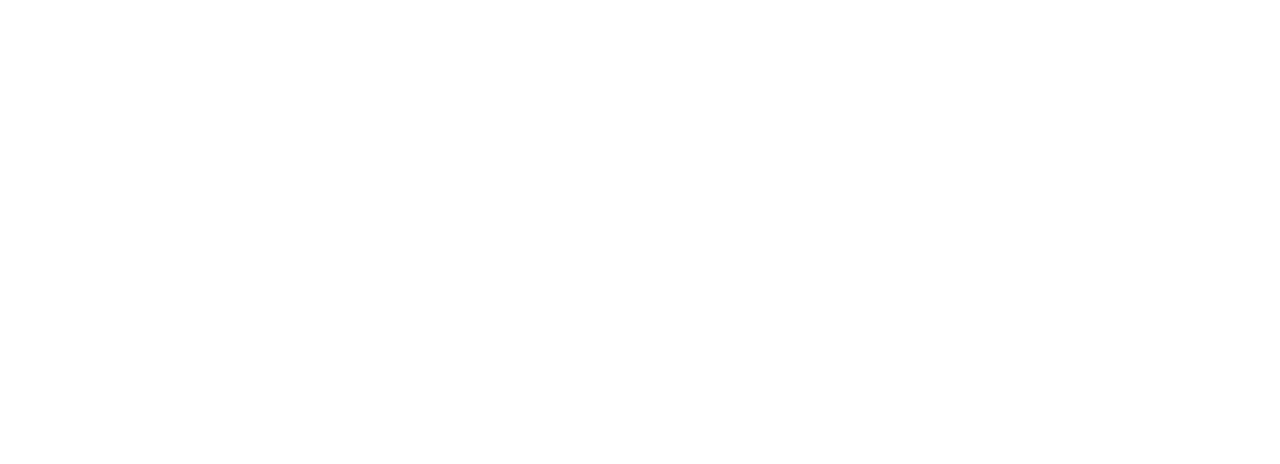
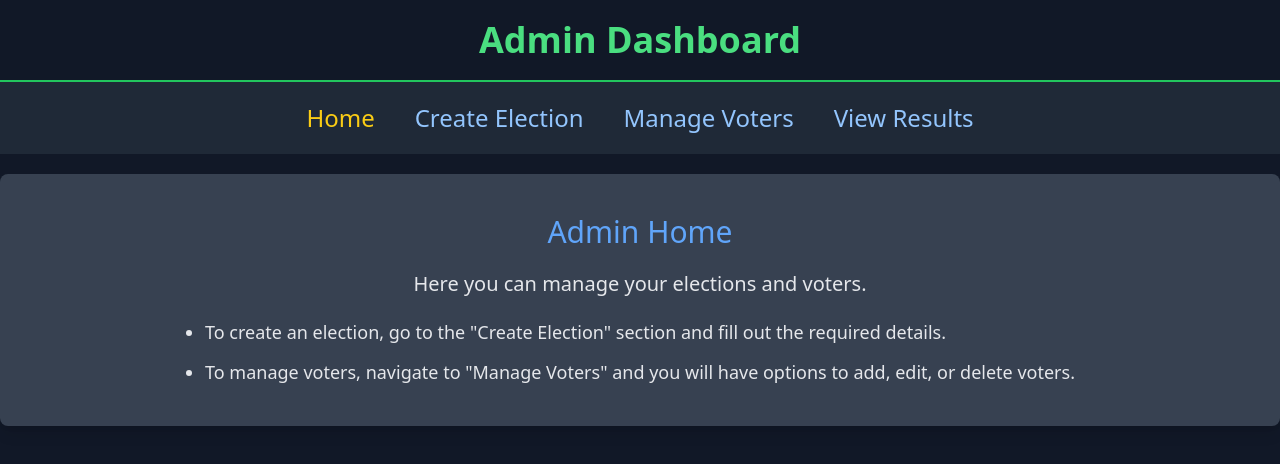
Before and after one commit to Kesavanmessi/secured_voting_system_fullstack, a React (Vite) app in the folder secure-voting/: page /admin-dashboard/home in a window 1280 px wide. Before the commit this address had no page. Shown: the top 464 px of the page. Built offline with nearby package versions, Linux system fonts and the light colour scheme.

Commit message:
created a admin dashboard page consists of home and three buttons after correct login from admin login page it will come to admindashboard by default it will go to admindashboard home page

```diff
--- /dev/null
+++ b/secure-voting/src/AdminDashboard.jsx
@@ -0,0 +1,49 @@
+import { NavLink, Outlet, Navigate } from 'react-router-dom';
+
+function AdminDashboard() {
+  return (
+    <div className="flex flex-col bg-gray-900 min-h-screen text-white">
+      {/* Heading */}
+      <header className="text-center py-5 border-b-2 border-green-500">
+        <h1 className="text-4xl font-bold text-green-400">Admin Dashboard</h1>
+      </header>
+
+      {/* Navbar */}
+      <nav className="flex justify-center space-x-10 bg-gray-800 py-5">
+        <NavLink
+          to="home"
+          className={({ isActive }) =>
+            isActive ? "text-2xl text-yellow-400" : "text-2xl text-blue-300 hover:text-blue-500"
+          }>
+          Home
+        </NavLink>
+        <NavLink
+          to="create-election"
+          className={({ isActive }) =>
+            isActive ? "text-2xl text-yellow-400" : "text-2xl text-blue-300 hover:text-blue-500"
+          }>
+          Create Election
+        </NavLink>
+        <NavLink
+          to="manage-voters"
+          className={({ isActive }) =>
+            isActive ? "text-2xl text-yellow-400" : "text-2xl text-blue-300 hover:text-blue-500"
+          }>
+          Manage Voters
+        </NavLink>
+        <NavLink
+          to="view-results"
+          className={({ isActive }) =>
+            isActive ? "text-2xl text-yellow-400" : "text-2xl text-blue-300 hover:text-blue-500"
+          }>
+          View Results
+        </NavLink>
+      </nav>
+
+      {/* Redirect to Home by default when accessing /admin-dashboard */}
+      <Outlet />
+    </div>
+  );
+}
+
+export default AdminDashboard;
--- /dev/null
+++ b/secure-voting/src/AdminHome.jsx
@@ -0,0 +1,16 @@
+function AdminHome() {
+    return (
+      <div className="flex flex-col items-center text-center p-10 bg-gray-700 rounded-lg shadow-lg mt-5">
+        <h2 className="text-3xl text-blue-400 mb-5">Admin Home</h2>
+        <p className="text-xl text-gray-200 mb-5">
+          Here you can manage your elections and voters.
+        </p>
+        <ul className="list-disc text-lg text-gray-200 text-left">
+          <li className="mb-3">To create an election, go to the "Create Election" section and fill out the required details.</li>
+          <li>To manage voters, navigate to "Manage Voters" and you will have options to add, edit, or delete voters.</li>
+        </ul>
+      </div>
+    );
+  }
+
+  export default AdminHome;
--- /dev/null
+++ b/secure-voting/src/CreateElection.jsx
@@ -0,0 +1,8 @@
+function CreateElection(){
+    return(
+        <>
+        <h1>hi</h1>
+        </>
+    )
+}
+export default CreateElection
--- a/secure-voting/src/Login.jsx
+++ b/secure-voting/src/Login.jsx
@@ -33,7 +33,7 @@
     }
 
     if (validCredentials) {
-      window.location.href = '/next-page';  // Replace with actual next page URL
+      window.location.href = '/admin-dashboard';  // Replace with actual next page URL
     } else {
       setErrorMessage('Invalid username or password');
       setTimeout(() => setErrorMessage(''), 5000); // Clear error message after 5 seconds
--- /dev/null
+++ b/secure-voting/src/ManageVoters.jsx
@@ -0,0 +1,6 @@
+function ManageVoters(){
+    return(
+        <></>
+    )
+}
+export default ManageVoters;
--- /dev/null
+++ b/secure-voting/src/ViewResults.jsx
@@ -0,0 +1,6 @@
+function ViewResults(){
+    return(
+        <></>
+    )
+}
+export default ViewResults
--- a/secure-voting/src/main.jsx
+++ b/secure-voting/src/main.jsx
@@ -1,14 +1,32 @@
 import { createRoot } from 'react-dom/client';
-import { BrowserRouter as Router, Route, Routes } from 'react-router-dom';
+import { BrowserRouter as Router, Route, Routes, Navigate } from 'react-router-dom';
 import DashBoard from './goto-dashboard.jsx';
 import Login from './Login.jsx';
+import AdminDashboard from './AdminDashboard.jsx';
+import CreateElection from './CreateElection.jsx';
+import ManageVoters from './ManageVoters.jsx';
+import ViewResults from './ViewResults.jsx';
+import AdminHome from './AdminHome.jsx';  // Home component for admin
 import './index.css';
 
 createRoot(document.getElementById('root')).render(
   <Router>
     <Routes>
       <Route path="/" element={<DashBoard />} />
+
+      {/* Admin login routes */}
       <Route path="/admin-login" element={<Login login="Admin" />} />
+
+      {/* Admin dashboard with nested routes */}
+      <Route path="/admin-dashboard" element={<AdminDashboard />}>
+        {/* Redirect from /admin-dashboard to /admin-dashboard/home by default */}
+        <Route index element={<Navigate to="home" />} />
+        <Route path="home" element={<AdminHome />} />
+        <Route path="create-election" element={<CreateElection />} />
+        <Route path="manage-voters" element={<ManageVoters />} />
+        <Route path="view-results" element={<ViewResults />} />
+      </Route>
+
       <Route path="/voter-login" element={<Login login="Voter" />} />
     </Routes>
   </Router>
```
